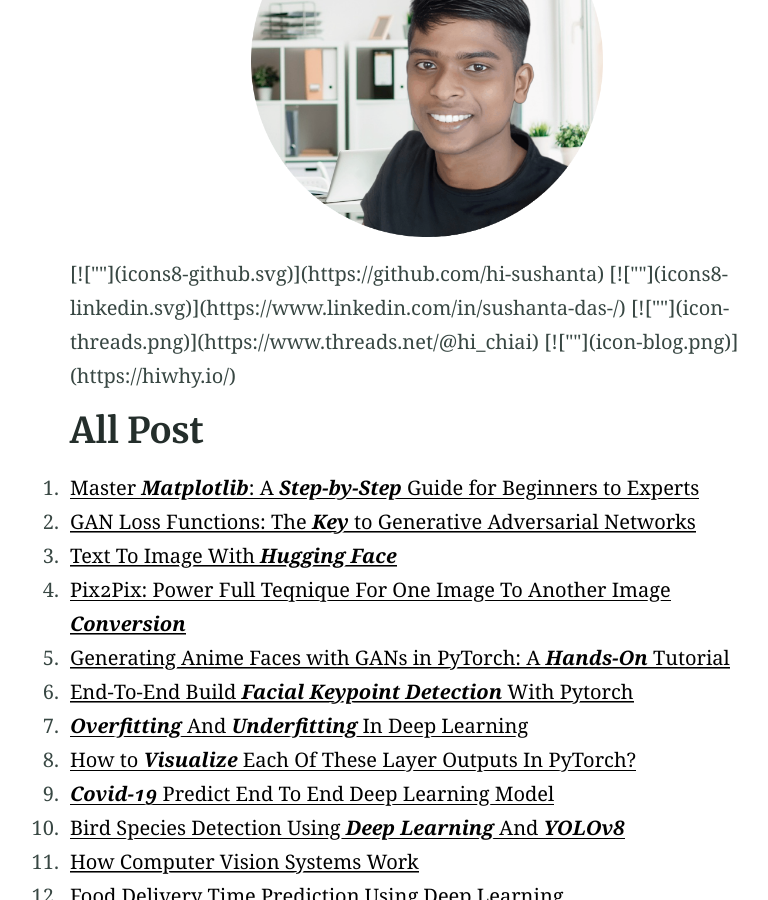
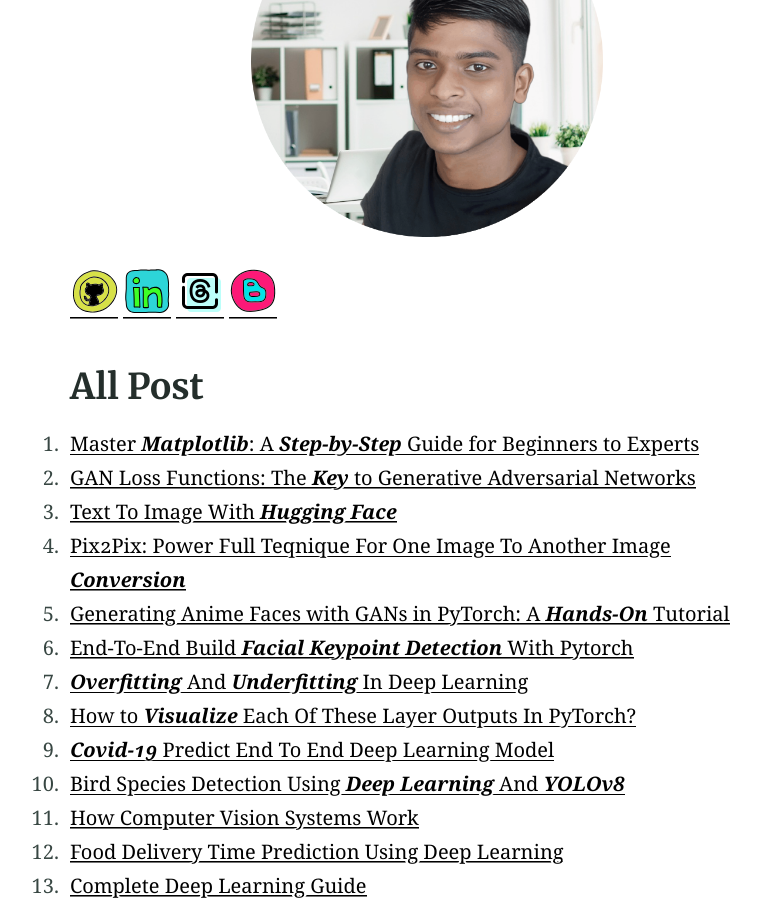
Before and after one commit to hi-sushanta/hi-sushanta.github.io, a Jekyll site: the page built from index.md, in a window 1280 px wide and 900 px high, scrolled down 371 px. Shown: the whole window, without its empty margins (213-981 px from the left). Built offline with Jekyll 4.4.1, drawn with Linux system fonts in a browser that asks for light colours.

Commit message:
Update index.md

```diff
--- a/index.md
+++ b/index.md
@@ -9,9 +9,9 @@ Welcome to my blog, new readers and old! I hope you find this blog helpful in yo
     <img src="chi2.png" class = "center" width="50%" height="50%"/>
 </div>
 
-<div class ="social-icon">
- [![""](icons8-github.svg)](https://github.com/hi-sushanta) [![""](icons8-linkedin.svg)](https://www.linkedin.com/in/sushanta-das-/) [![""](icon-threads.png)](https://www.threads.net/@hi_chiai) [![""](icon-blog.png)](https://hiwhy.io/)
-</div>
+
+[![""](icons8-github.svg)](https://github.com/hi-sushanta) [![""](icons8-linkedin.svg)](https://www.linkedin.com/in/sushanta-das-/) [![""](icon-threads.png)](https://www.threads.net/@hi_chiai) [![""](icon-blog.png)](https://hiwhy.io/)
+
 ## All Post
 
 1. [Master ***Matplotlib***: A ***Step-by-Step*** Guide for Beginners to Experts](https://hiwhy.io/matplotlib-complete-guide)
```
